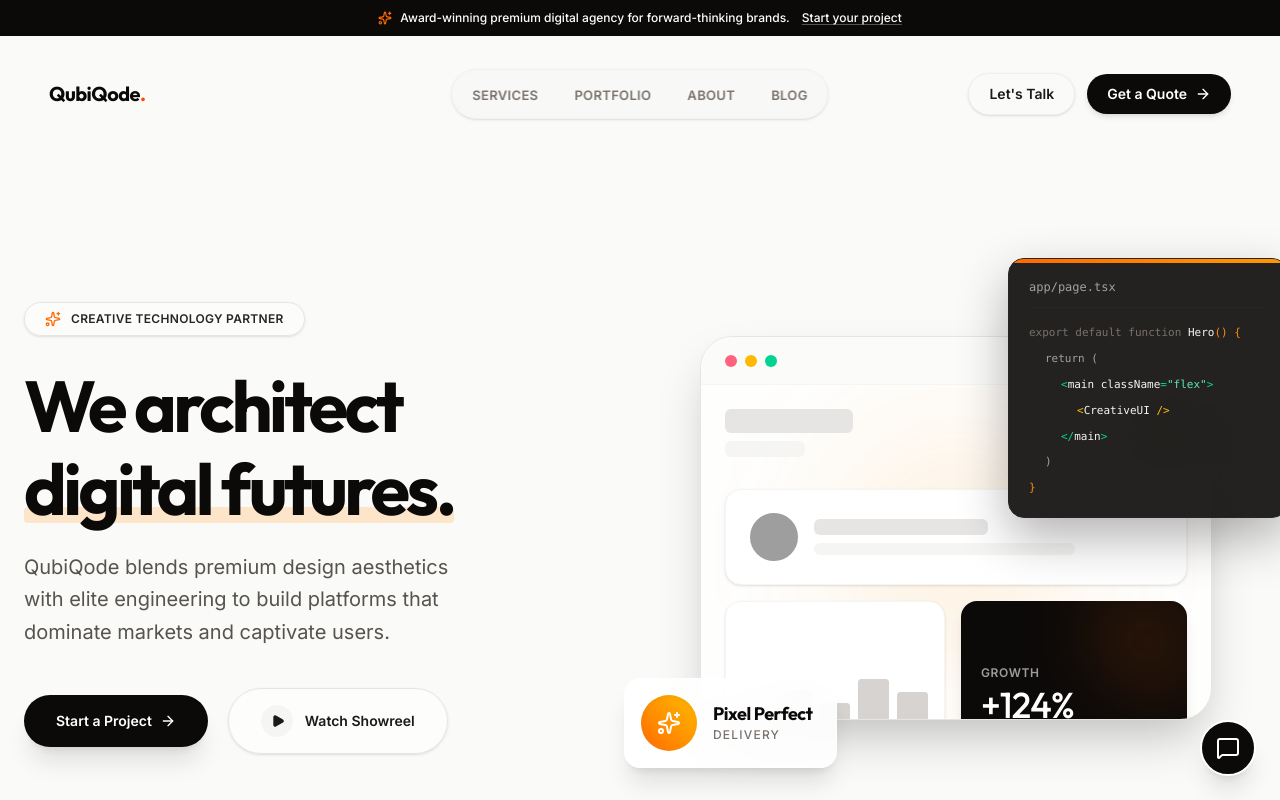
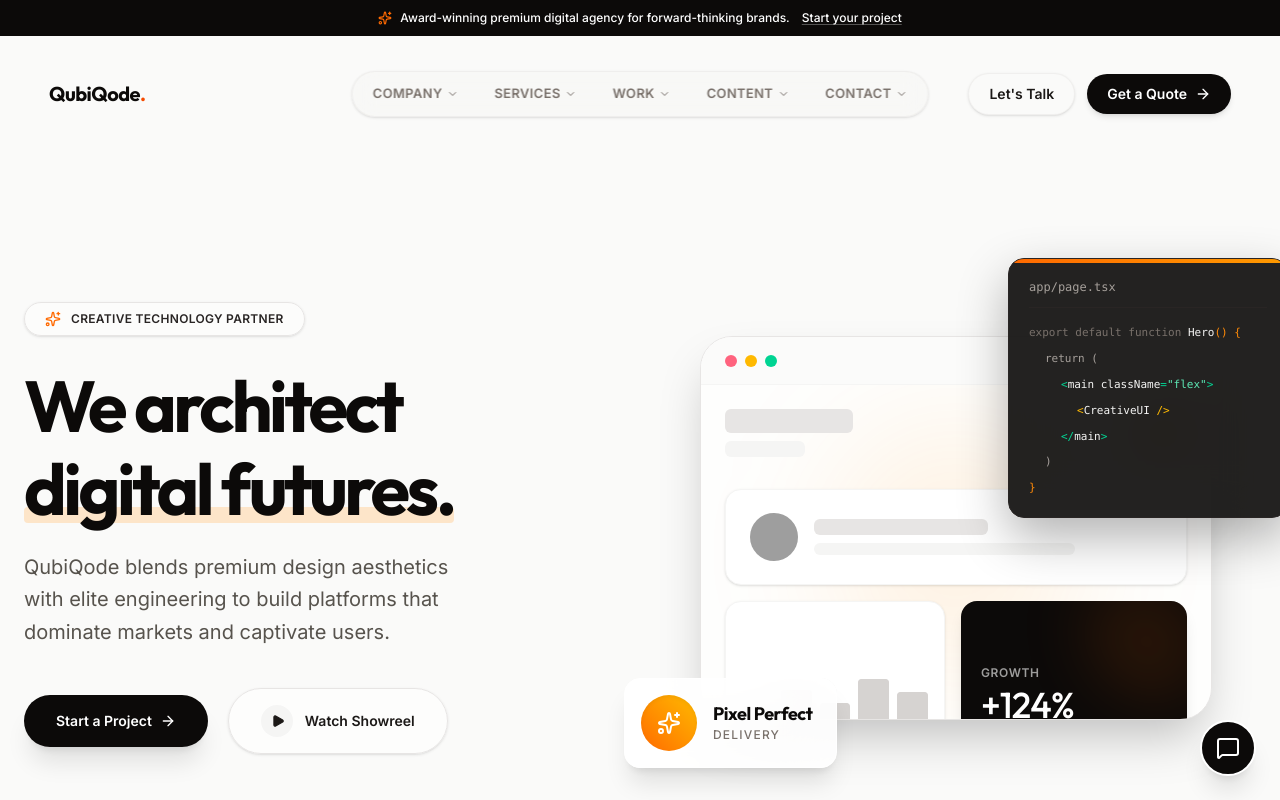
Before and after one commit to qubiqodetech/qubiqode-website, a Next.js app: page / in a window 1280 px wide. Shown: the top 800 px of the page. Built offline with nearby package versions, Linux system fonts and the light colour scheme; grey boxes are pictures that could not be loaded.

Commit message:
feat(navbar): Restructure navigation with dropdown menus
Organizes navigation links into logical groups with icons and descriptions. Introduces dropdown menus for a more organized and user-friendly navigation experience on larger screens.

```diff
--- a/components/navbar.tsx
+++ b/components/navbar.tsx
@@ -3,19 +3,204 @@
 import * as React from "react";
 import Link from "next/link";
 import { motion, AnimatePresence, useScroll, useSpring } from "motion/react";
-import { Menu, X, ArrowRight, Sparkles } from "lucide-react";
+import {
+  Menu,
+  X,
+  ArrowRight,
+  Sparkles,
+  ChevronDown,
+  Home,
+  Users,
+  Rocket,
+  Star,
+  Briefcase,
+  LayoutGrid,
+  Code,
+  PenTool,
+  LineChart,
+  Video,
+  Cpu,
+  Image as ImageIcon,
+  FileText,
+  Layers,
+  Building2,
+  Palette,
+  BookOpen,
+  Download,
+  HelpCircle,
+  Phone,
+  Calendar,
+  LifeBuoy
+} from "lucide-react";
 import { usePathname } from "next/navigation";
 
-const navLinks = [
-  { name: "Services", href: "/services" },
-  { name: "Portfolio", href: "/portfolio" },
-  { name: "About", href: "/about" },
-  { name: "Blog", href: "/blog" },
+const navGroups = [
+  {
+    name: "Company",
+    items: [
+      { name: "Home", href: "/", icon: Home, description: "Return to the homepage" },
+      { name: "About", href: "/about", icon: Users, description: "Learn about our mission and team" },
+      { name: "Process", href: "/process", icon: Rocket, description: "How we build digital products" },
+      { name: "Testimonials", href: "/testimonials", icon: Star, description: "What our clients say" },
+      { name: "Careers", href: "/careers", icon: Briefcase, description: "Join our growing team" },
+    ]
+  },
+  {
+    name: "Services",
+    items: [
+      { name: "Overview", href: "/services", icon: LayoutGrid, description: "All our digital services" },
+      { name: "Web Development", href: "/services/web-development", icon: Code, description: "Custom Next.js & React apps" },
+      { name: "UI/UX Design", href: "/services/ui-ux-design", icon: PenTool, description: "Premium interface design" },
+      { name: "SEO Optimization", href: "/services/seo", icon: LineChart, description: "Technical & content SEO" },
+      { name: "Branding", href: "/services/branding", icon: Sparkles, description: "Modern brand identity" },
+      { name: "Video & Animation", href: "/services/video", icon: Video, description: "Motion graphics & editing" },
+      { name: "AI Solutions", href: "/services/ai", icon: Cpu, description: "Smart business solutions" },
+    ]
+  },
+  {
+    name: "Work",
+    items: [
+      { name: "Portfolio", href: "/portfolio", icon: ImageIcon, description: "Our latest featured projects" },
+      { name: "Case Studies", href: "/case-studies", icon: FileText, description: "In-depth project reviews" },
+      { name: "Tech Stack", href: "/tech", icon: Layers, description: "The tools we use to build" },
+      { name: "Industries", href: "/industries", icon: Building2, description: "Sectors we specialize in" },
+      { name: "Design System", href: "/design-system", icon: Palette, description: "UI component showcase" },
+    ]
+  },
+  {
+    name: "Content",
+    items: [
+      { name: "Blog", href: "/blog", icon: BookOpen, description: "Articles and industry insights" },
+      { name: "Resources", href: "/resources", icon: Download, description: "Free templates and guides" },
+      { name: "FAQ", href: "/faq", icon: HelpCircle, description: "Common questions answered" },
+    ]
+  },
+  {
+    name: "Contact",
+    items: [
+      { name: "Contact Us", href: "/contact", icon: Phone, description: "Get in touch with our team" },
+      { name: "Book Consultation", href: "/contact", icon: Calendar, description: "Schedule a discussion" },
+      { name: "Maintenance Plans", href: "/maintenance", icon: LifeBuoy, description: "Ongoing support & SLAs" },
+    ]
+  }
 ];
+
+function DesktopDropdown({ group, activeGroup, setActiveGroup }: { group: typeof navGroups[0], activeGroup: string | null, setActiveGroup: (name: string | null) => void }) {
+  const isOpen = activeGroup === group.name;
+
+  return (
+    <div
+      className="relative"
+      onMouseEnter={() => setActiveGroup(group.name)}
+      onMouseLeave={() => setActiveGroup(null)}
+    >
+      <button
+        className={`relative px-4 py-2 flex items-center gap-1 rounded-full overflow-hidden shrink-0 group/btn focus-visible:outline-none focus-visible:ring-2 focus-visible:ring-orange-500 transition-colors duration-200 ${isOpen ? 'text-stone-950' : 'text-stone-500 hover:text-stone-900'}`}
+        aria-expanded={isOpen}
+      >
+        <span className="relative z-10 text-[13px] font-semibold tracking-wide uppercase">
+          {group.name}
+        </span>
+        <ChevronDown className={`w-3 h-3 relative z-10 transition-transform duration-300 ${isOpen ? 'rotate-180 text-orange-500' : ''}`} />
+        {isOpen && (
+          <motion.div
+            layoutId="activeNavIndicator"
+            className="absolute inset-0 bg-white rounded-full shadow-sm border border-stone-100"
+            transition={{ type: "spring", bounce: 0.2, duration: 0.6 }}
+          />
+        )}
+      </button>
+
+      <AnimatePresence>
+        {isOpen && (
+          <motion.div
+            initial={{ opacity: 0, y: 10, scale: 0.95 }}
+            animate={{ opacity: 1, y: 0, scale: 1 }}
+            exit={{ opacity: 0, y: 5, scale: 0.95, transition: { duration: 0.15 } }}
+            transition={{ duration: 0.2, ease: "easeOut" }}
+            className="absolute top-12 left-1/2 -translate-x-1/2 w-[320px] sm:w-[480px] bg-white/95 backdrop-blur-xl border border-stone-200 shadow-2xl shadow-stone-900/10 rounded-3xl overflow-hidden z-50 p-4"
+          >
+            <div className="grid grid-cols-1 sm:grid-cols-2 flex-col gap-x-2 gap-y-1">
+              {group.items.map((item, idx) => (
+                <Link
+                  key={item.name}
+                  href={item.href}
+                  className="flex items-start gap-3 p-3 rounded-2xl hover:bg-stone-50 hover:scale-[1.02] active:scale-[0.98] transition-all group/link"
+                  onClick={() => setActiveGroup(null)}
+                >
+                  <div className="bg-stone-100 p-2 rounded-xl text-stone-500 group-hover/link:text-orange-600 group-hover/link:bg-orange-50 transition-colors shrink-0">
+                    <item.icon className="w-4 h-4" />
+                  </div>
+                  <div>
+                    <div className="text-sm font-semibold text-stone-900 group-hover/link:text-orange-600 transition-colors">
+                      {item.name}
+                    </div>
+                    <div className="text-xs text-stone-500 mt-0.5 leading-snug">
+                      {item.description}
+                    </div>
+                  </div>
+                </Link>
+              ))}
+            </div>
+          </motion.div>
+        )}
+      </AnimatePresence>
+    </div>
+  );
+}
+
+function MobileGroup({ group, setMobileMenuOpen }: { group: typeof navGroups[0], setMobileMenuOpen: (v: boolean) => void }) {
+  const [isOpen, setIsOpen] = React.useState(false);
+
+  return (
+    <div className="w-full text-left">
+      <button
+        onClick={() => setIsOpen(!isOpen)}
+        className="w-full flex items-center justify-between py-4 text-2xl font-display font-bold tracking-tight text-stone-900 focus:outline-none"
+      >
+        {group.name}
+        <motion.div
+           animate={{ rotate: isOpen ? 180 : 0 }}
+           transition={{ duration: 0.3 }}
+           className="bg-stone-100 p-1.5 rounded-full"
+        >
+          <ChevronDown className="w-5 h-5 text-stone-500" />
+        </motion.div>
+      </button>
+      <AnimatePresence>
+        {isOpen && (
+          <motion.div
+            initial={{ height: 0, opacity: 0 }}
+            animate={{ height: "auto", opacity: 1 }}
+            exit={{ height: 0, opacity: 0 }}
+            transition={{ duration: 0.3, ease: "easeInOut" }}
+            className="overflow-hidden"
+          >
+            <div className="pt-2 pb-6 flex flex-col gap-4 pl-4 border-l-2 border-stone-200 ml-2">
+              {group.items.map((item) => (
+                <Link
+                  key={item.name}
+                  href={item.href}
+                  className="text-stone-600 flex items-center gap-3 text-lg font-medium hover:text-orange-600 transition-colors"
+                  onClick={() => setMobileMenuOpen(false)}
+                >
+                  <item.icon className="w-4 h-4 opacity-50" />
+                  {item.name}
+                </Link>
+              ))}
+            </div>
+          </motion.div>
+        )}
+      </AnimatePresence>
+    </div>
+  );
+}
 
 export function Navbar() {
   const [isScrolled, setIsScrolled] = React.useState(false);
   const [mobileMenuOpen, setMobileMenuOpen] = React.useState(false);
+  const [activeGroup, setActiveGroup] = React.useState<string | null>(null);
+
   const pathname = usePathname();
   const { scrollYProgress } = useScroll();
   const scaleX = useSpring(scrollYProgress, {
@@ -33,7 +218,6 @@
     return () => window.removeEventListener("scroll", handleScroll);
   }, []);
 
-  // Close mobile menu when screen size increases
   React.useEffect(() => {
     const handleResize = () => {
       if (window.innerWidth >= 1024) {
@@ -44,13 +228,14 @@
     return () => window.removeEventListener("resize", handleResize);
   }, []);
 
-  // Close mobile menu on route change
   React.useEffect(() => {
-    const timeout = setTimeout(() => setMobileMenuOpen(false), 0);
+    const timeout = setTimeout(() => {
+      setMobileMenuOpen(false);
+      setActiveGroup(null);
+    }, 0);
     return () => clearTimeout(timeout);
   }, [pathname]);
 
-  // Lock body scroll when mobile menu is open
   React.useEffect(() => {
     if (mobileMenuOpen) {
       document.body.style.overflow = "hidden";
@@ -65,7 +250,7 @@
   return (
     <>
       <motion.div
-        className="fixed top-0 left-0 right-0 h-1 bg-orange-600 origin-left z-[60]"
+        className="fixed top-0 left-0 right-0 h-1 bg-orange-600 origin-left z-[70]"
         style={{ scaleX }}
       />
 
@@ -76,14 +261,15 @@
         }`}
       >
         <Sparkles className="w-3.5 h-3.5 text-orange-500 mr-2" />
-        <span>Award-winning premium digital agency for forward-thinking brands.</span>
+        <span className="hidden sm:inline">Award-winning premium digital agency for forward-thinking brands.</span>
+        <span className="sm:hidden">Premium digital agency.</span>
         <Link href="/contact" className="ml-3 underline decoration-white/30 hover:decoration-white transition-colors underline-offset-2">
           Start your project
         </Link>
       </div>
 
       <header
-        className={`fixed left-0 right-0 z-50 transition-all duration-500 will-change-transform ${
+        className={`fixed left-0 right-0 z-[60] transition-all duration-500 will-change-transform ${
           isScrolled ? "top-1 py-4" : "top-9 py-6"
         }`}
       >
@@ -91,7 +277,7 @@
           <div
             className={`flex items-center justify-between rounded-full px-6 py-3 transition-all duration-500 ${
               isScrolled
-                ? "bg-white/70 backdrop-blur-xl border border-stone-200/50 shadow-[0_8px_30px_rgb(0,0,0,0.04)]"
+                ? "bg-white/80 backdrop-blur-xl border border-stone-200/60 shadow-[0_8px_30px_rgb(0,0,0,0.04)]"
                 : "bg-transparent border border-transparent"
             }`}
           >
@@ -103,37 +289,16 @@
             </Link>
 
             {/* Desktop Nav */}
-            <nav className="hidden lg:flex items-center justify-center absolute left-1/2 -translate-x-1/2">
-              <div className="flex items-center gap-1 bg-stone-100/40 backdrop-blur-md p-1 rounded-full border border-stone-200/40 shadow-sm">
-                {navLinks.map((link) => {
-                  const isActive =
-                    pathname === link.href ||
-                    (link.href !== "/" && pathname.startsWith(link.href));
-                  return (
-                    <Link
-                      key={link.name}
-                      href={link.href}
-                      className="relative px-4 py-2 rounded-full overflow-hidden shrink-0 group focus-visible:outline-none focus-visible:ring-2 focus-visible:ring-orange-500"
-                    >
-                      {isActive && (
-                        <motion.div
-                          layoutId="activeNavIndicator"
-                          className="absolute inset-0 bg-white rounded-full shadow-sm border border-stone-100"
-                          transition={{ type: "spring", bounce: 0.2, duration: 0.6 }}
-                        />
-                      )}
-                      <span
-                        className={`relative z-10 text-[13px] font-semibold tracking-wide uppercase transition-colors duration-200 ${
-                          isActive
-                            ? "text-stone-950"
-                            : "text-stone-500 group-hover:text-stone-900"
-                        }`}
-                      >
-                        {link.name}
-                      </span>
-                    </Link>
-                  );
-                })}
+            <nav className="hidden lg:flex items-center justify-center absolute left-1/2 -translate-x-1/2" onMouseLeave={() => setActiveGroup(null)}>
+              <div className="flex items-center gap-1 bg-stone-100/50 backdrop-blur-md p-1 rounded-full border border-stone-200/50 shadow-sm relative">
+                {navGroups.map((group) => (
+                  <DesktopDropdown
+                    key={group.name}
+                    group={group}
+                    activeGroup={activeGroup}
+                    setActiveGroup={setActiveGroup}
+                  />
+                ))}
               </div>
             </nav>
 
@@ -157,7 +322,7 @@
 
             {/* Mobile Menu Toggle */}
             <button
-              className="lg:hidden relative z-50 p-2 text-stone-950 focus:outline-none rounded-full hover:bg-stone-100 transition-colors"
+              className="lg:hidden relative z-50 p-2 text-stone-950 focus:outline-none rounded-full hover:bg-stone-200 bg-stone-100/80 transition-colors"
               onClick={() => setMobileMenuOpen(!mobileMenuOpen)}
               aria-label="Toggle Navigation Menu"
             >
@@ -186,25 +351,19 @@
             animate={{ opacity: 1, clipPath: "circle(150% at 100% 0)" }}
             exit={{ opacity: 0, clipPath: "circle(0% at 100% 0)" }}
             transition={{ duration: 0.5, ease: [0.76, 0, 0.24, 1] }}
-            className="fixed inset-0 bg-stone-50/95 backdrop-blur-xl z-40 lg:hidden flex flex-col justify-center pt-24 pb-12 px-6"
+            className="fixed inset-0 bg-stone-50/98 backdrop-blur-2xl z-[50] lg:hidden flex flex-col pt-24 pb-12 px-6 overflow-y-auto"
           >
-            <div className="w-full max-w-sm mx-auto flex flex-col items-center text-center space-y-6 flex-1 justify-center">
-              {navLinks.map((link, i) => (
+            <div className="w-full max-w-md mx-auto flex flex-col space-y-2 flex-1 mt-8 mb-12">
+              {navGroups.map((group, i) => (
                 <motion.div
-                  key={link.name}
+                  key={group.name}
                   initial={{ opacity: 0, y: 20 }}
                   animate={{ opacity: 1, y: 0 }}
                   exit={{ opacity: 0, y: 10 }}
                   transition={{ delay: i * 0.05 + 0.1, duration: 0.4 }}
+                  className="border-b border-stone-200/60 last:border-0"
                 >
-                  <Link
-                    href={link.href}
-                    className="text-4xl sm:text-5xl font-display font-bold tracking-tight text-stone-900 hover:text-orange-600 transition-colors relative group block py-2"
-                    onClick={() => setMobileMenuOpen(false)}
-                  >
-                    {link.name}
-                    <span className="absolute -bottom-1 left-1/2 -translate-x-1/2 w-0 h-1 bg-orange-600 rounded-full transition-all duration-300 group-hover:w-1/2" />
-                  </Link>
+                  <MobileGroup group={group} setMobileMenuOpen={setMobileMenuOpen} />
                 </motion.div>
               ))}
             </div>
@@ -214,11 +373,11 @@
               animate={{ opacity: 1, y: 0 }}
               exit={{ opacity: 0, y: 10 }}
               transition={{ delay: 0.4, duration: 0.4 }}
-              className="w-full max-w-sm mx-auto flex flex-col gap-4 mt-auto border-t border-stone-200/50 pt-8"
+              className="w-full max-w-md mx-auto flex flex-col gap-4 mt-auto pt-8"
             >
               <Link
                 href="/contact"
-                className="w-full inline-flex justify-center items-center gap-2 rounded-full bg-stone-950 px-6 py-4 text-sm font-semibold text-white shadow-xl hover:bg-stone-800 hover:-translate-y-0.5 active:scale-95 transition-all duration-200 font-display uppercase tracking-widest"
+                className="w-full inline-flex justify-center items-center gap-2 rounded-xl bg-orange-600 px-6 py-4 text-sm font-bold text-white shadow-xl shadow-orange-900/10 hover:bg-orange-500 active:scale-95 transition-all duration-200 uppercase tracking-widest"
                 onClick={() => setMobileMenuOpen(false)}
               >
                 Get a Quote
@@ -226,7 +385,7 @@
               </Link>
               <Link
                 href="/contact"
-                className="w-full inline-flex justify-center items-center rounded-full bg-white border border-stone-200 px-6 py-4 text-sm font-semibold text-stone-900 shadow-sm hover:bg-stone-50 active:scale-95 transition-all duration-200 font-display uppercase tracking-widest"
+                className="w-full inline-flex justify-center items-center rounded-xl bg-white border border-stone-200 px-6 py-4 text-sm font-bold text-stone-900 shadow-sm hover:bg-stone-50 active:scale-95 transition-all duration-200 uppercase tracking-widest"
                 onClick={() => setMobileMenuOpen(false)}
               >
                 Let&apos;s Talk
```
